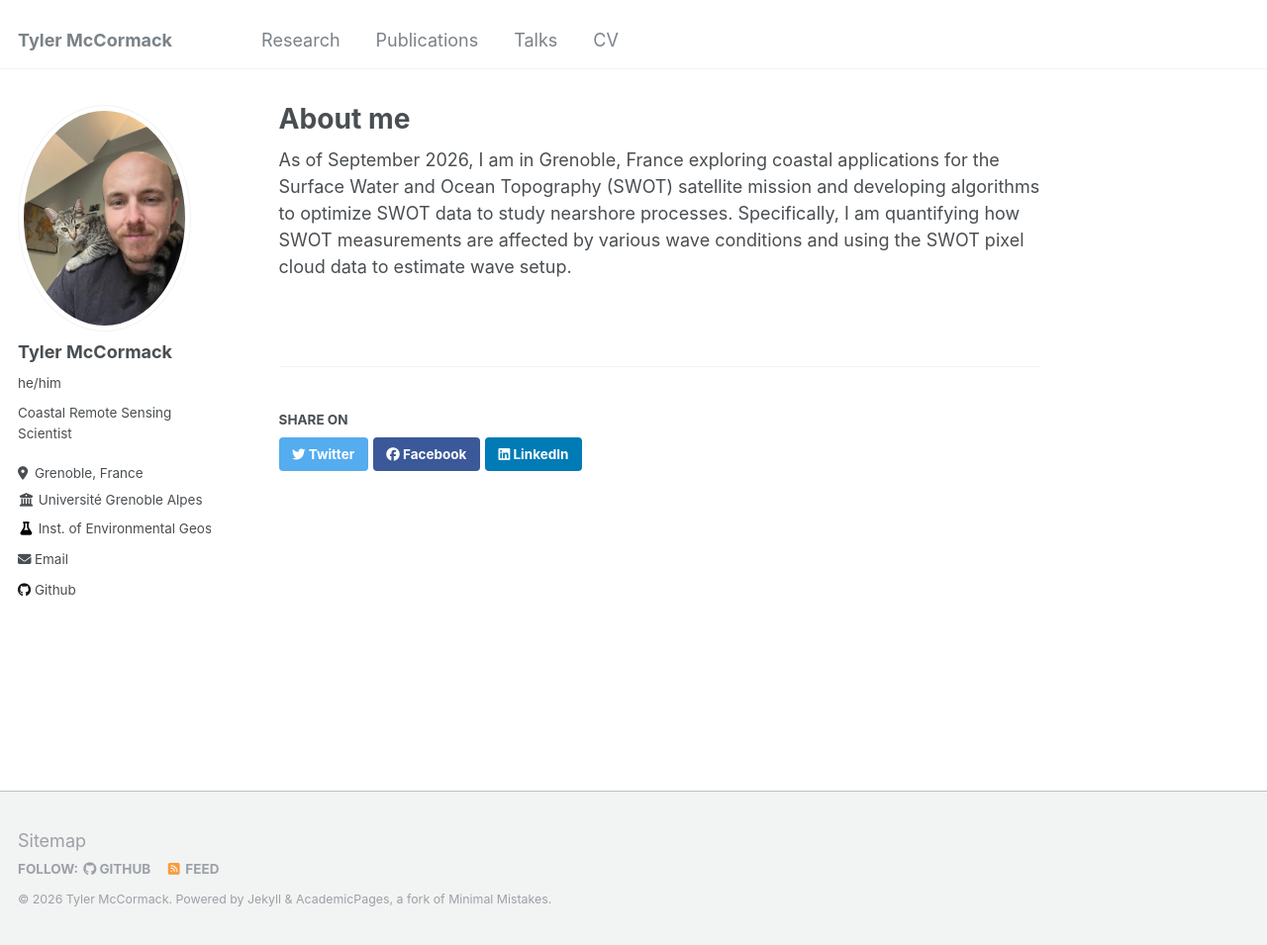
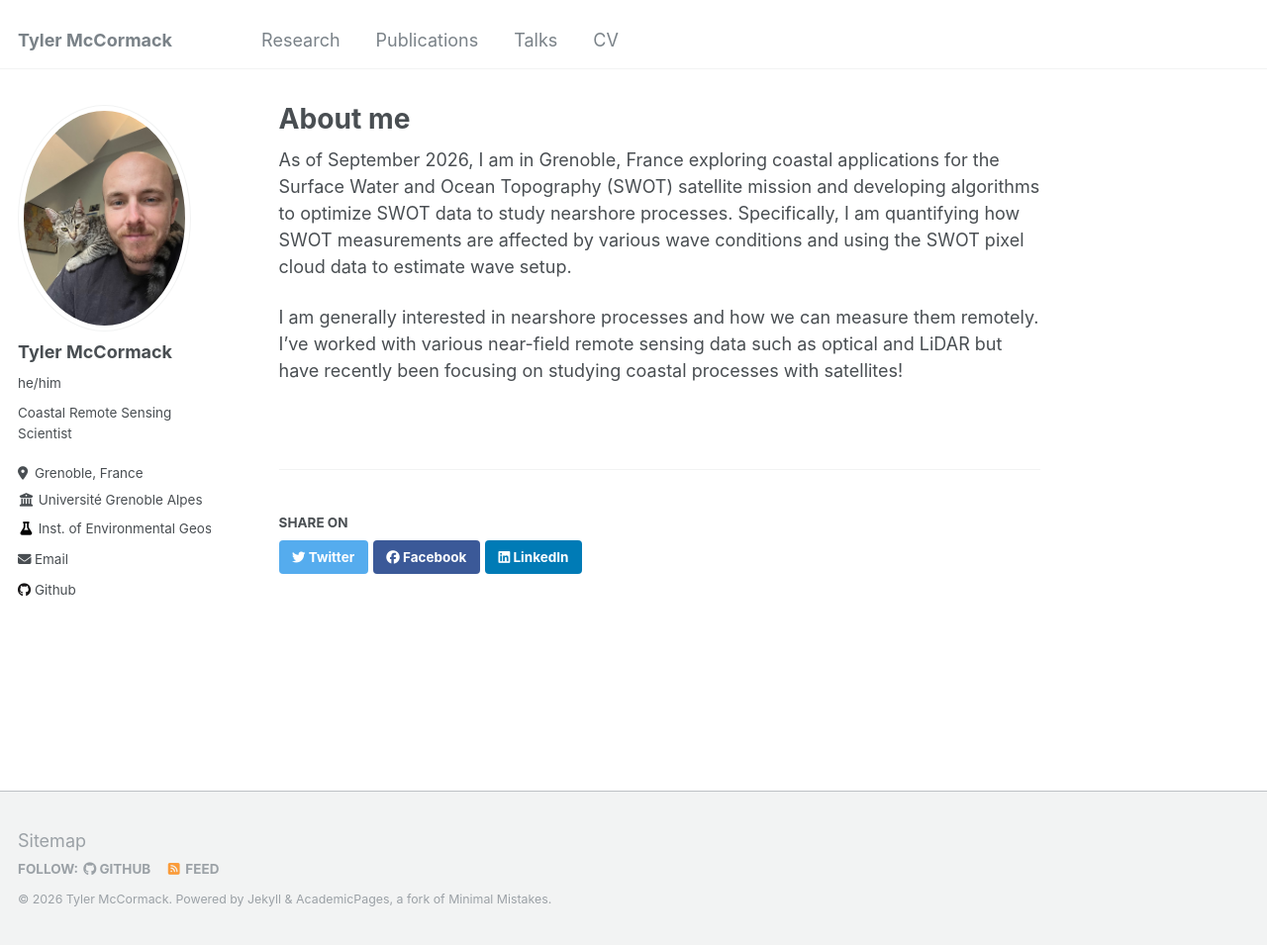
Before and after one commit to tylermccormack-research/tylermccormack-research.github.io, a Jekyll site: the page built from _pages/about.md, in a window 1280 px wide and 955 px high. Shown: the whole window at 99% size. Built offline with Jekyll 4.4.1, drawn with Linux system fonts in a browser that asks for light colours.

Commit message:
Update about.md

```diff
--- a/_pages/about.md
+++ b/_pages/about.md
@@ -8,3 +8,5 @@ redirect_from:
 ---
 
 As of September 2026, I am in Grenoble, France exploring coastal applications for the Surface Water and Ocean Topography (SWOT) satellite mission and developing algorithms to optimize SWOT data to study nearshore processes. Specifically, I am quantifying how SWOT measurements are affected by various wave conditions and using the SWOT pixel cloud data to estimate wave setup.
+
+I am generally interested in nearshore processes and how we can measure them remotely. I've worked with various near-field remote sensing data such as optical and LiDAR but have recently been focusing on studying coastal processes with satellites!
```
